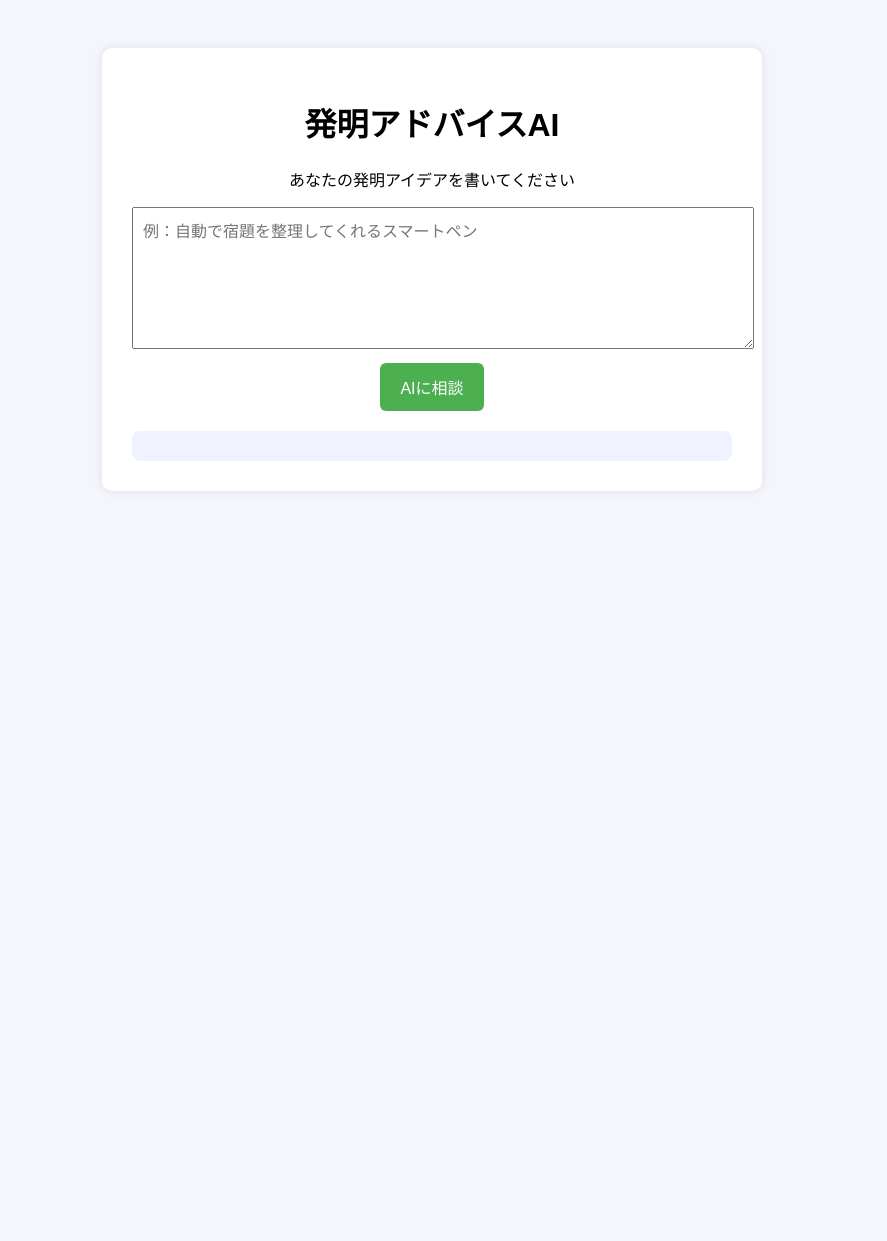
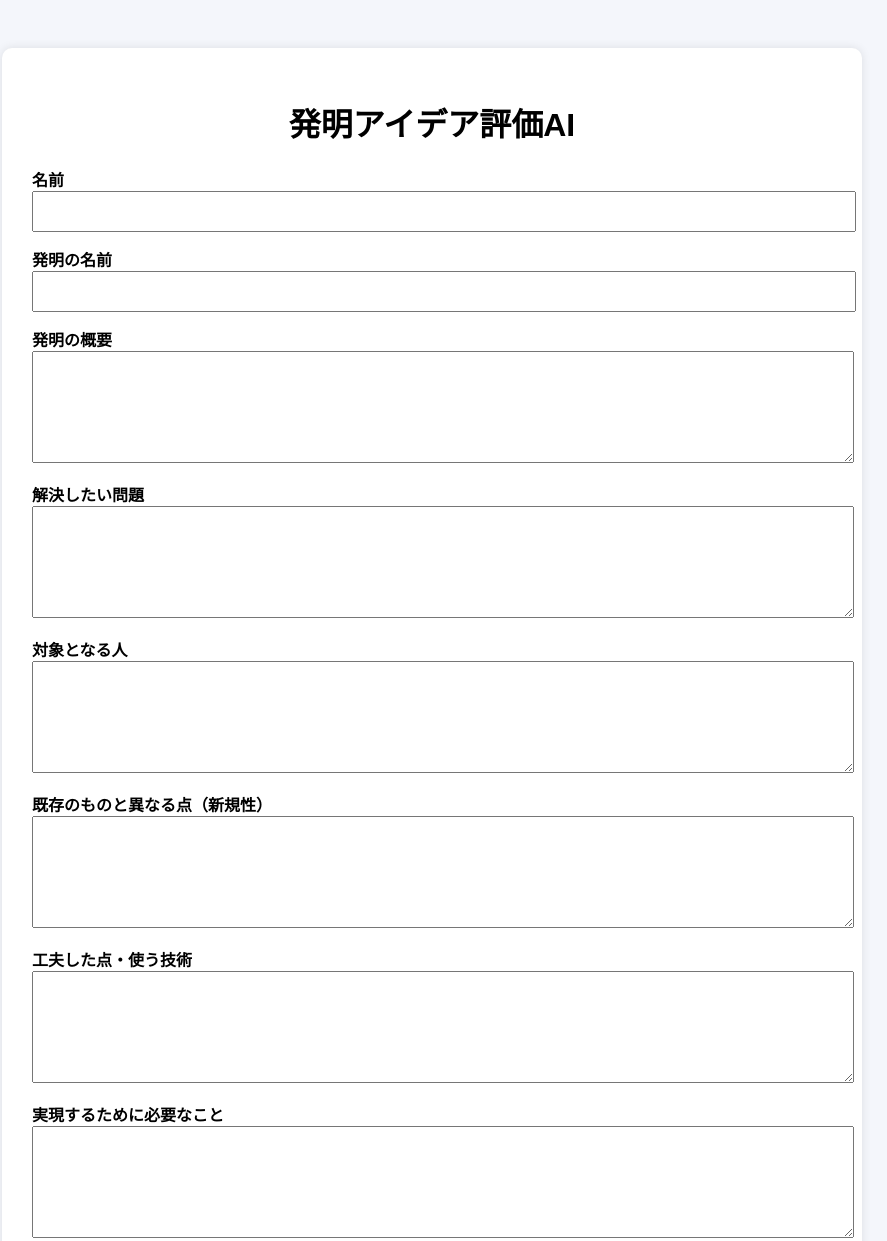
Before and after one commit to yuukikudou1115-cloud/ai-server, a website: page index.html in a window 1280 px wide. Shown: the top 1241 px of the page, without its empty margins (208-1095 px from the left). Before the commit the page ends 800 px from the top, so only its background shows below. Drawn offline with Linux system fonts and the light colour scheme.

Commit message:
Add files via upload

```diff
--- a/index.html
+++ b/index.html
@@ -2,13 +2,13 @@
 <html>
 <head>
 <meta charset="UTF-8">
-<title>発明アドバイスAI</title>
+<title>発明アイデア評価AI</title>
 
 <style>
+
 body{
-font-family: sans-serif;
+font-family:sans-serif;
 background:#f4f6fb;
-text-align:center;
 padding:40px;
 }
 
@@ -16,16 +16,28 @@ padding:40px;
 background:white;
 padding:30px;
 border-radius:10px;
-max-width:600px;
+max-width:800px;
 margin:auto;
 box-shadow:0 0 10px rgba(0,0,0,0.1);
 }
 
+h1{
+text-align:center;
+}
+
+label{
+font-weight:bold;
+}
+
+textarea,input{
+width:100%;
+padding:10px;
+margin-bottom:15px;
+font-size:15px;
+}
+
 textarea{
-width:100%;
-height:120px;
-font-size:16px;
-padding:10px;
+height:90px;
 }
 
 button{
@@ -34,39 +46,59 @@ color:white;
 border:none;
 padding:12px 20px;
 font-size:16px;
-margin-top:10px;
 cursor:pointer;
 border-radius:6px;
 }
 
 button:hover{
-background:#45a049;
+background:#43a047;
 }
 
 #result{
-margin-top:20px;
-text-align:left;
+margin-top:30px;
 background:#f0f3ff;
-padding:15px;
+padding:20px;
 border-radius:8px;
+white-space:pre-wrap;
 }
+
 </style>
-
 </head>
 
 <body>
 
 <div class="container">
 
-<h1>発明アドバイスAI</h1>
+<h1>発明アイデア評価AI</h1>
 
-<p>あなたの発明アイデアを書いてください</p>
+<label>名前</label>
+<input id="name">
 
-<textarea id="idea" placeholder="例：自動で宿題を整理してくれるスマートペン"></textarea>
+<label>発明の名前</label>
+<input id="title">
 
-<br>
+<label>発明の概要</label>
+<textarea id="summary"></textarea>
 
-<button onclick="askAI()">AIに相談</button>
+<label>解決したい問題</label>
+<textarea id="problem"></textarea>
+
+<label>対象となる人</label>
+<textarea id="target"></textarea>
+
+<label>既存のものと異なる点（新規性）</label>
+<textarea id="novelty"></textarea>
+
+<label>工夫した点・使う技術</label>
+<textarea id="tech"></textarea>
+
+<label>実現するために必要なこと</label>
+<textarea id="need"></textarea>
+
+<label>この発明によってどのような影響があるか</label>
+<textarea id="impact"></textarea>
+
+<button onclick="askAI()">AIに評価してもらう</button>
 
 <div id="result"></div>
 
@@ -76,21 +108,33 @@ border-radius:8px;
 
 async function askAI(){
 
-const idea=document.getElementById("idea").value;
+document.getElementById("result").innerText="AIが考えています...";
 
-document.getElementById("result").innerText="AIが考えています...";
+const data={
+
+name:document.getElementById("name").value,
+title:document.getElementById("title").value,
+summary:document.getElementById("summary").value,
+problem:document.getElementById("problem").value,
+target:document.getElementById("target").value,
+novelty:document.getElementById("novelty").value,
+tech:document.getElementById("tech").value,
+need:document.getElementById("need").value,
+impact:document.getElementById("impact").value
+
+};
 
 const res=await fetch("https://ai-server-1-69pd.onrender.com/ai",{
 method:"POST",
 headers:{
 "Content-Type":"application/json"
 },
-body:JSON.stringify({idea:idea})
+body:JSON.stringify(data)
 });
 
-const data=await res.json();
+const result=await res.json();
 
-document.getElementById("result").innerText=data.advice;
+document.getElementById("result").innerText=result.advice;
 
 }
 
```
